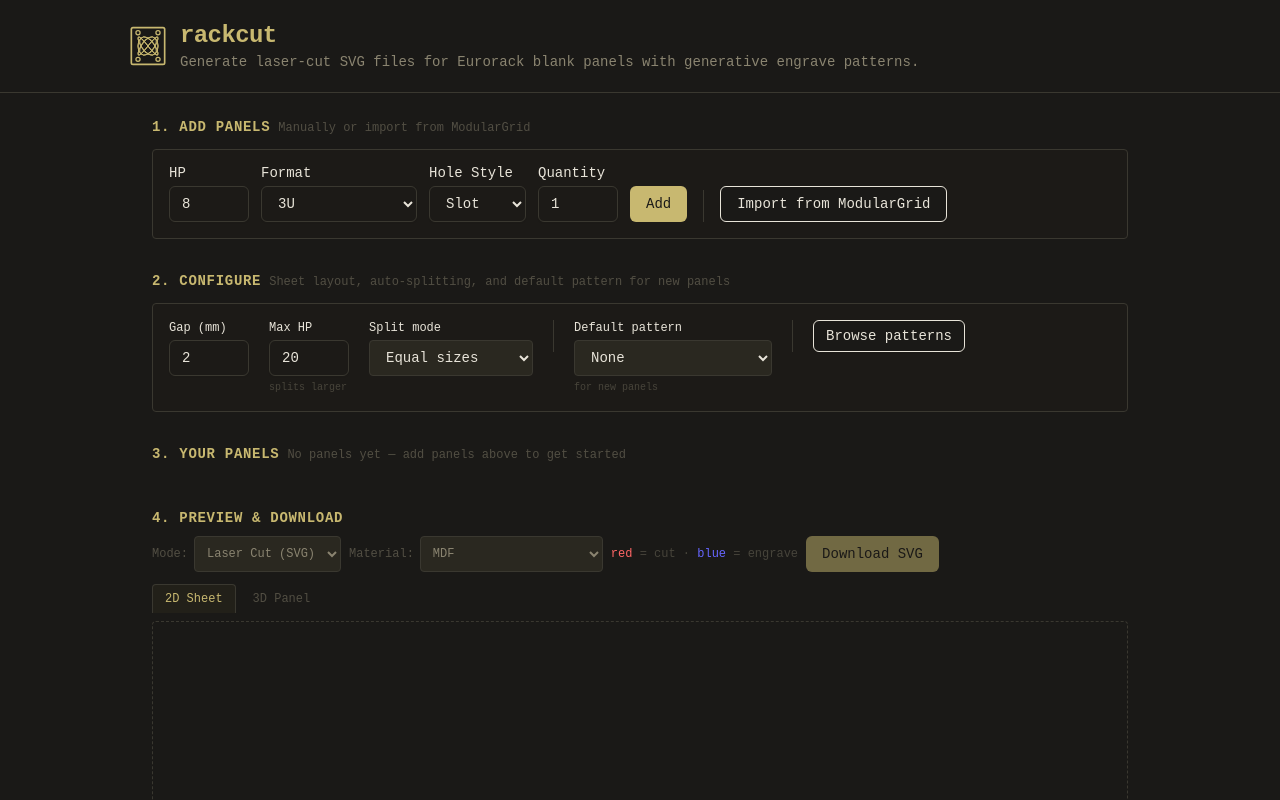
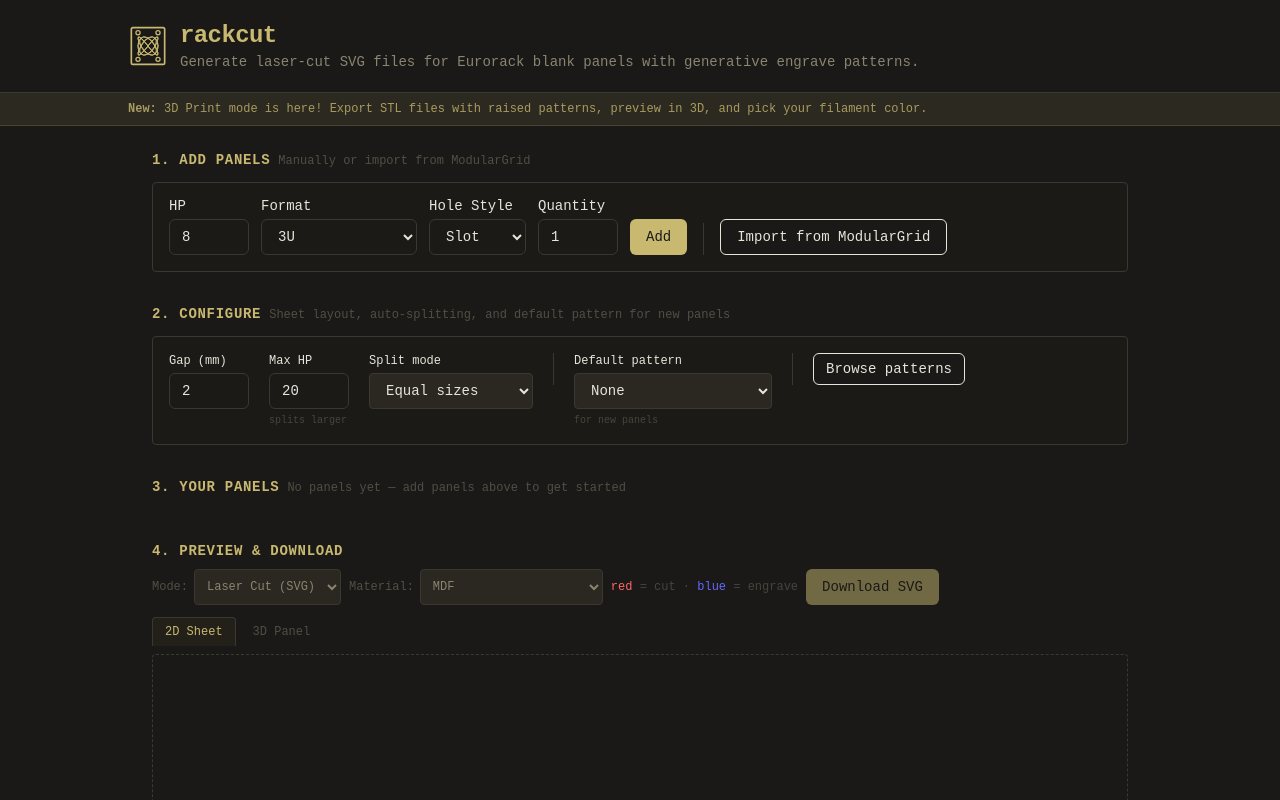
Before and after one commit to ogabrielluiz/rackcut, a React (Vite) app: page / in a window 1280 px wide. Shown: the top 800 px of the page. Built offline with nearby package versions, Linux system fonts and the light colour scheme.

Commit message:
Add notice banner for new features

```diff
--- a/src/App.tsx
+++ b/src/App.tsx
@@ -184,6 +184,13 @@ function App() {
           </div>
         </div>
       </header>
+
+      {/* Notice banner */}
+      <div className="bg-primary/10 border-b border-primary/20 px-4 py-2 sm:px-6">
+        <p className="max-w-5xl mx-auto text-xs text-primary/80">
+          <span className="font-semibold">New:</span> 3D Print mode is here! Export STL files with raised patterns, preview in 3D, and pick your filament color.
+        </p>
+      </div>
 
       <main className="max-w-5xl mx-auto px-4 py-4 sm:px-6 sm:py-6 flex flex-col gap-6 sm:gap-8">
         {/* 1. Add Panels */}
```
